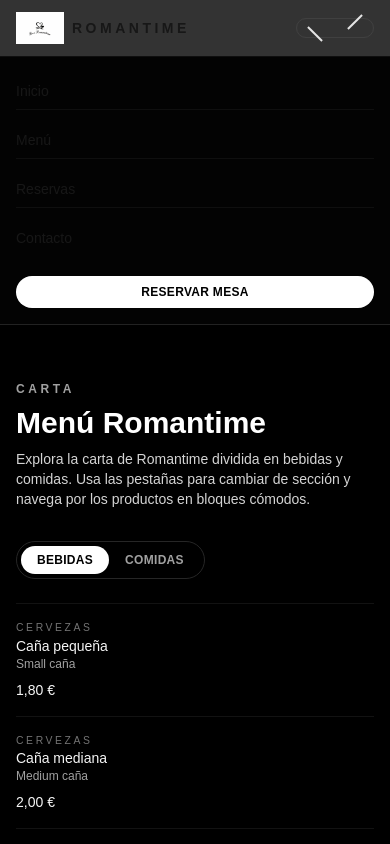
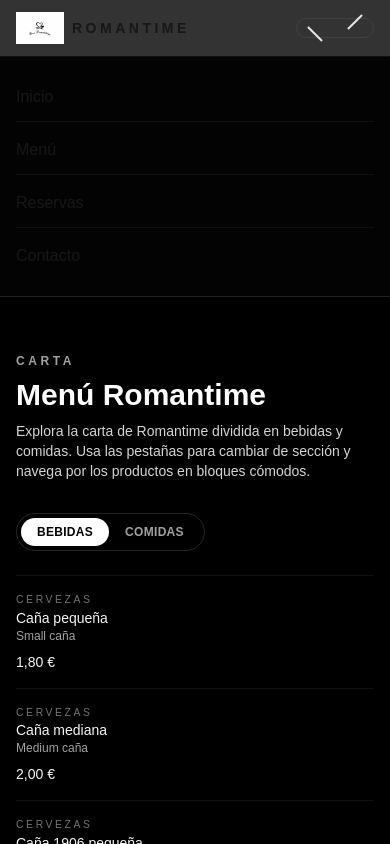
Before and after one commit to atlascoin33/romantime-web, a Next.js app: page /menu in a window 390 px wide. Both pictures are taken after a click on the button "Abrir menú". Shown: the top 844 px of the page. Built offline with nearby package versions, Linux system fonts and the light colour scheme.

Commit message:
Update header and reservas page

```diff
--- a/app/components/Header.tsx
+++ b/app/components/Header.tsx
@@ -82,42 +82,34 @@
       {/* Menú móvil desplegable */}
       {open && (
         <div className="border-t border-neutral-900/60 bg-black/95 md:hidden">
-          <div className="mx-auto flex max-w-5xl flex-col px-4 py-4 gap-3 text-sm">
+          <div className="mx-auto flex max-w-5xl flex-col px-4 py-4 gap-1 text-base">
             <Link
               href="/"
               onClick={closeMenu}
-              className="py-2 border-b border-neutral-900/60 hover:text-white transition-colors"
+              className="py-3 border-b border-neutral-900/60 hover:text-white transition-colors"
             >
               Inicio
             </Link>
             <Link
               href="/menu"
               onClick={closeMenu}
-              className="py-2 border-b border-neutral-900/60 hover:text-white transition-colors"
+              className="py-3 border-b border-neutral-900/60 hover:text-white transition-colors"
             >
               Menú
             </Link>
             <Link
               href="/reservas"
               onClick={closeMenu}
-              className="py-2 border-b border-neutral-900/60 hover:text-white transition-colors"
+              className="py-3 border-b border-neutral-900/60 hover:text-white transition-colors"
             >
               Reservas
             </Link>
             <Link
               href="/contacto"
               onClick={closeMenu}
-              className="py-2 hover:text-white transition-colors"
+              className="py-3 hover:text-white transition-colors"
             >
               Contacto
-            </Link>
-
-            <Link
-              href="/reservas"
-              onClick={closeMenu}
-              className="mt-2 inline-flex items-center justify-center rounded-full bg-white px-4 py-2 text-xs font-semibold uppercase tracking-wide text-black hover:bg-neutral-200 hover:shadow-[0_0_20px_rgba(255,255,255,0.15)] transition-colors"
-            >
-              Reservar mesa
             </Link>
           </div>
         </div>
```
